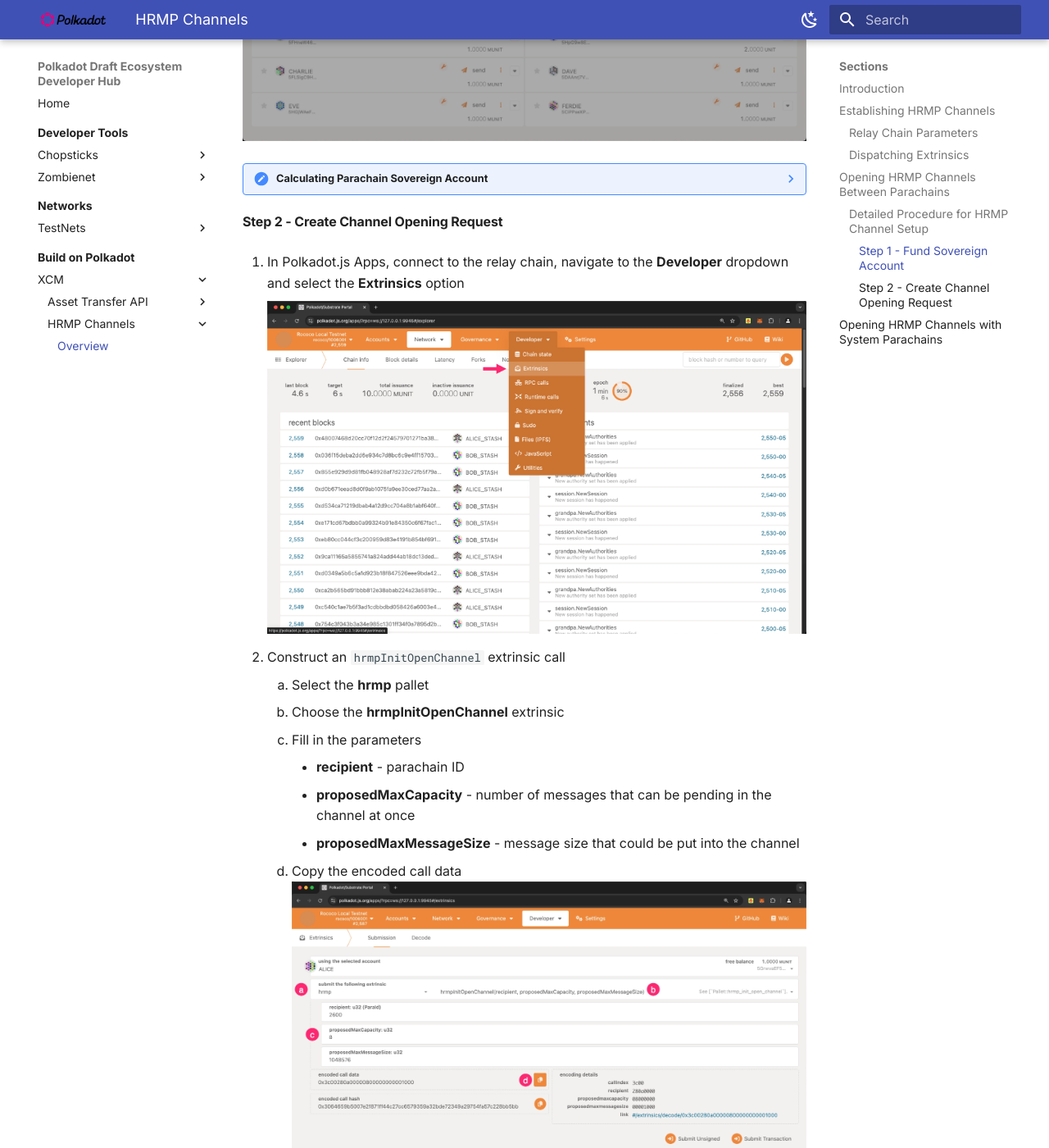
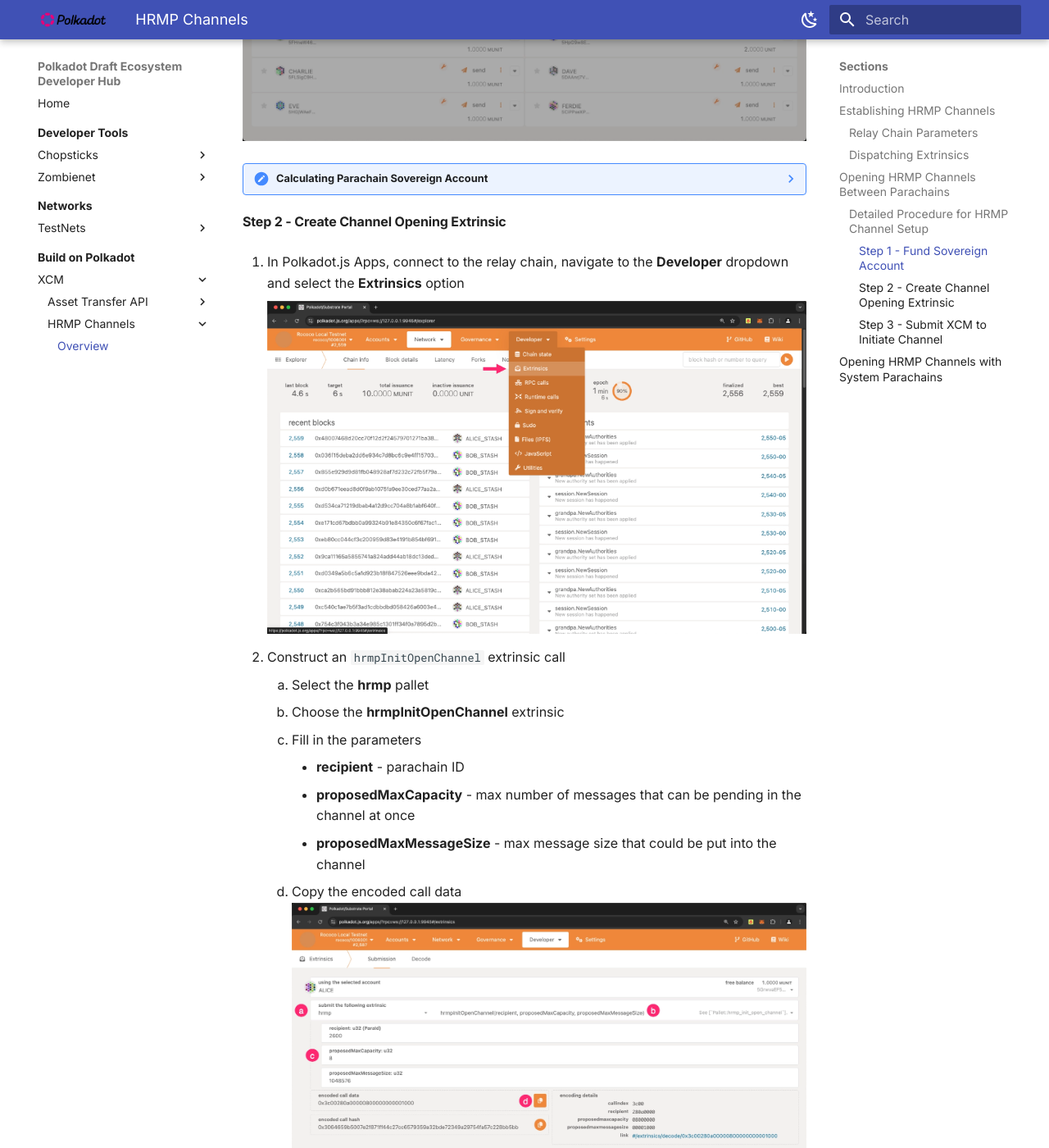
Before and after one commit to papermoonio/polkadot-ecosystem-docs-draft, an MkDocs documentation site: the page built from docs/build-on-polkadot/xcm/hrmp-channels/overview.md, in a window 1280 px wide and 1400 px high, scrolled down 3872 px. Shown: the whole window at 82% size. Built offline with MkDocs 1.6.1 and Material for MkDocs 9.7.7, drawn with Linux system fonts in a browser that asks for light colours; some of the changed text lies outside the part shown.

Commit message:
Fix titles

```diff
--- a/docs/build-on-polkadot/xcm/hrmp-channels/overview.md
+++ b/docs/build-on-polkadot/xcm/hrmp-channels/overview.md
@@ -95,7 +95,7 @@
 
     To perform this conversion, you can also use the **"Para ID" to Address** section in [Substrate Utilities](https://www.shawntabrizi.com/substrate-js-utilities/).
 
-#### Step 2 - Create Channel Opening Request
+#### Step 2 - Create Channel Opening Extrinsic
 
 1. In Polkadot.js Apps, connect to the relay chain, navigate to the **Developer** dropdown and select the **Extrinsics** option
 
@@ -107,11 +107,12 @@
     2. Choose the **hrmpInitOpenChannel** extrinsic
     3. Fill in the parameters
         - **recipient** - parachain ID
-        - **proposedMaxCapacity** - number of messages that can be pending in the channel at once
-        - **proposedMaxMessageSize** - message size that could be put into the channel
+        - **proposedMaxCapacity** - max number of messages that can be pending in the channel at once
+        - **proposedMaxMessageSize** - max message size that could be put into the channel
     4. Copy the encoded call data
     ![](/polkadot-ecosystem-docs-draft/images/build-on-polkadot/hrmp-channels/hrmp-channels-5.webp)
 
+#### Step 3 - Submit XCM to Initiate Channel
 
 
 ## Opening HRMP Channels with System Parachains
```
